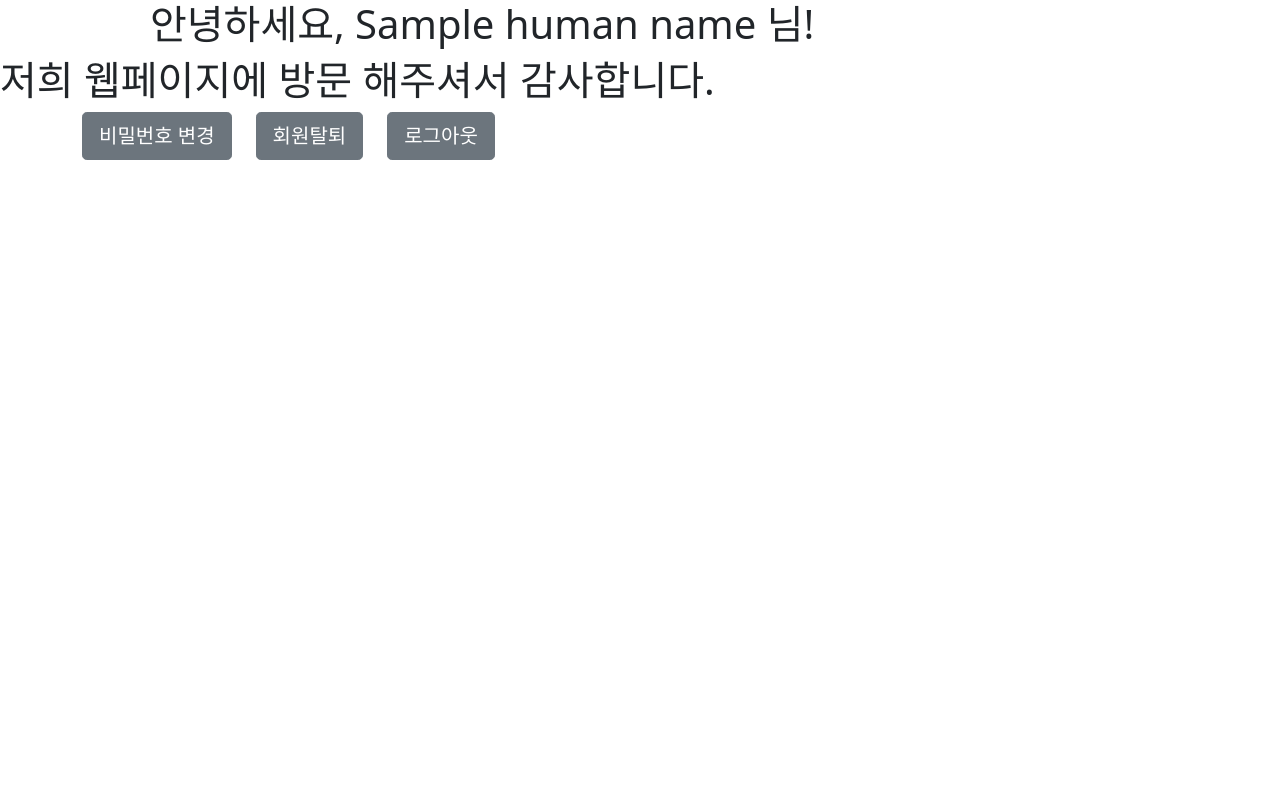
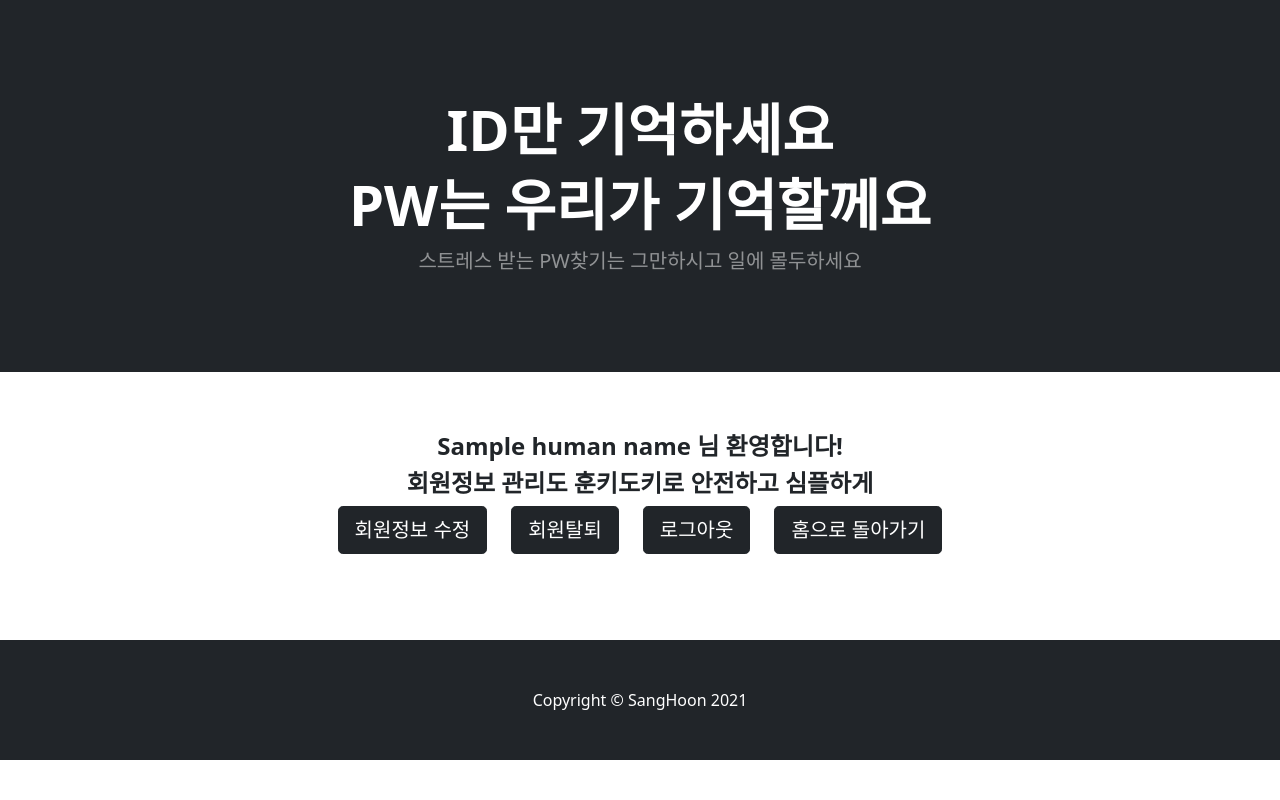
Before and after one commit to realdevelope/HoonKeyDoKey-, a Django app: template member/templates/myPage.html in a window 1280 px wide. Run offline with Django 3.2, Linux system fonts and the light colour scheme; the template is opened without the code that fills it: most values are stand-ins (such as "Sample title", 1, 10 or a date in 2020).

Commit message:
feat : 마이페이지

```diff
--- a/member/templates/myPage.html
+++ b/member/templates/myPage.html
@@ -6,56 +6,96 @@
         <meta http-equiv="X-UA-Compatible" content="ie=edge">
         <link href="https://cdn.jsdelivr.net/npm/bootstrap@5.1.0/dist/css/bootstrap.min.css" rel="stylesheet" integrity="sha384-KyZXEAg3QhqLMpG8r+8fhAXLRk2vvoC2f3B09zVXn8CA5QIVfZOJ3BCsw2P0p/We" crossorigin="anonymous">
         <script src="https://cdn.jsdelivr.net/npm/bootstrap@5.1.0/dist/js/bootstrap.bundle.min.js" integrity="sha384-U1DAWAznBHeqEIlVSCgzq+c9gqGAJn5c/t99JyeKa9xxaYpSvHU5awsuZVVFIhvj" crossorigin="anonymous"></script>
+        {% load static %}
+        <link rel="shortcut icon" href= "{% static '../static/images/favicon.ico' %}">
         <title>MyPage</title>
     </head>
     <body>
+        <!--Header-->
+        <header class="bg-dark py-5">
+            <div class="container px-4 px-lg-5 my-5">
+                <div class="text-center text-white">
+                    <h1 class="display-4 fw-bolder">ID만 기억하세요 </h1>
+                    <h1 class="display-4 fw-bolder">PW는 우리가 기억할께요</h1>
+                    <p class="lead fw-normal text-white-50 mb-0">스트레스 받는 PW찾기는 그만하시고 일에 몰두하세요</p>
+                </div>
+            </div>
+        </header>
+
         {% csrf_token %}
-        <h1 style="margin-left:150px;">안녕하세요, {{ human_name }} 님! </h1>
-        <h1>저희 웹페이지에 방문 해주셔서 감사합니다.</h1>
+        <div style="text-align: center;  width:100%;;">
+            <h4 class="display-7 fw-bolder" style="margin-top: 60px;">{{ human_name }} 님 환영합니다!</h4>
+            <h4 class="display-7 fw-bolder">회원정보 관리도 훈키도키로 안전하고 심플하게</h4>
+        </div>
 
-    <div class="container">
-        <div class="row row-cols-auto">
+        <div class="container" style="height:100%;">
+            <div class="row row-cols-auto d-flex justify-content-center" >
+
                 <div class="col">
-                <button type="submit" class="btn btn-primary btn btn-secondary btn-lg" data-bs-toggle="collapse" data-bs-target="#collapseExample" aria-expanded="false" aria-controls="collapseExample">
-                        비밀번호 변경
+                    <button class="w-100 btn btn-lg btn-dark btn-secondary" type="submit"  data-bs-toggle="collapse" data-bs-target="#collapseExample" aria-expanded="false" aria-controls="collapseExample">
+                            회원정보 수정
                     </button>
+
                 </div>
                 <div class="col">
                     <form action="delete_test" method="post" >
                         {% csrf_token %}
                         <p>
-                        <button type="submit" class="btn btn-primary btn btn-secondary btn-lg" size="lg">
+                            <button class="w-100 btn btn-lg btn-dark btn-secondary" type="submit" >
                                 회원탈퇴
                             </button>
                         </p>
                     </form>
                 </div>
                 <div class="col">
-                <form action="logout_test" method="post" >
+                    <form action="logout_test" method="post">
                         {% csrf_token %}
                         <p>
-                        <button type="submit" class="btn btn-primary btn btn-secondary btn-lg" size="lg">
+                            <button type="submit" class="btn btn-dark btn-lg" >
                                 로그아웃
                             </button>
                         </p>
                     </form>
                 </div>
                 <div class="col">
+                    <p>
+                        <button type="submit" class="btn btn-dark btn-lg" onclick="window.history.back()" >
+                            홈으로 돌아가기
+                        </button>
+                    </p>
                 </div>
             </div>
         </div>
 
-        <form action="update_test" method="post" >
+        <form action="update_test" method="post">
             {% csrf_token %}
             <div class="collapse" id="collapseExample">
-                <div class="card card-body" style="width:300px; margin-left:140px">
-                    <input type="text" id="updateData" class="form-control" name="editPassword_test" placeholder="변경할 비밀번호" style="margin-bottom:10px";>
-                    <button type="submit" class="btn btn-primary btn btn-secondary btn-lg" size="lg">
-                    변경
-                    </button>
+                <div style="text-align: center; width:40%; margin:0 auto">
+                    <table class="table table-striped table-dark">
+                        <tbody>
+                            <tr>
+                                <th scope="row" >아이디</th>
+                                <td><input type="text" value="{{ human_id }}" class="form-control" disabled></td>
+                            </tr>
+                            <tr>
+                                <th scope="row">이름</th>
+                                <td><input type="text" value="{{ human_name }}" class="form-control" name="editHumanName_test" placeholder="변경할 이름"></td>
+                            </tr>
+                            <tr>
+                                <th scope="row">비밀번호</th>
+                                <td><input type="text" value="{{ human_password }}" class="form-control" name="editPassword_test" placeholder="변경할 비밀번호"></td>
+                            </tr>
+                        </tbody>
+                    </table>
+                    <button type="submit" class="btn btn-dark btn-lg" size="lg">수정</button>
                 </div>
             </div>
         </form>
 
+        <!--Footer-->
+        <footer class="py-5 bg-dark" style="margin-top: 70px;">
+            <div class="container"><p class="m-0 text-center text-white">Copyright &copy; SangHoon 2021</p></div>
+        </footer>
+
     </body>
 </html>
```
Lines whose indentation alone changed are shown as unchanged.
